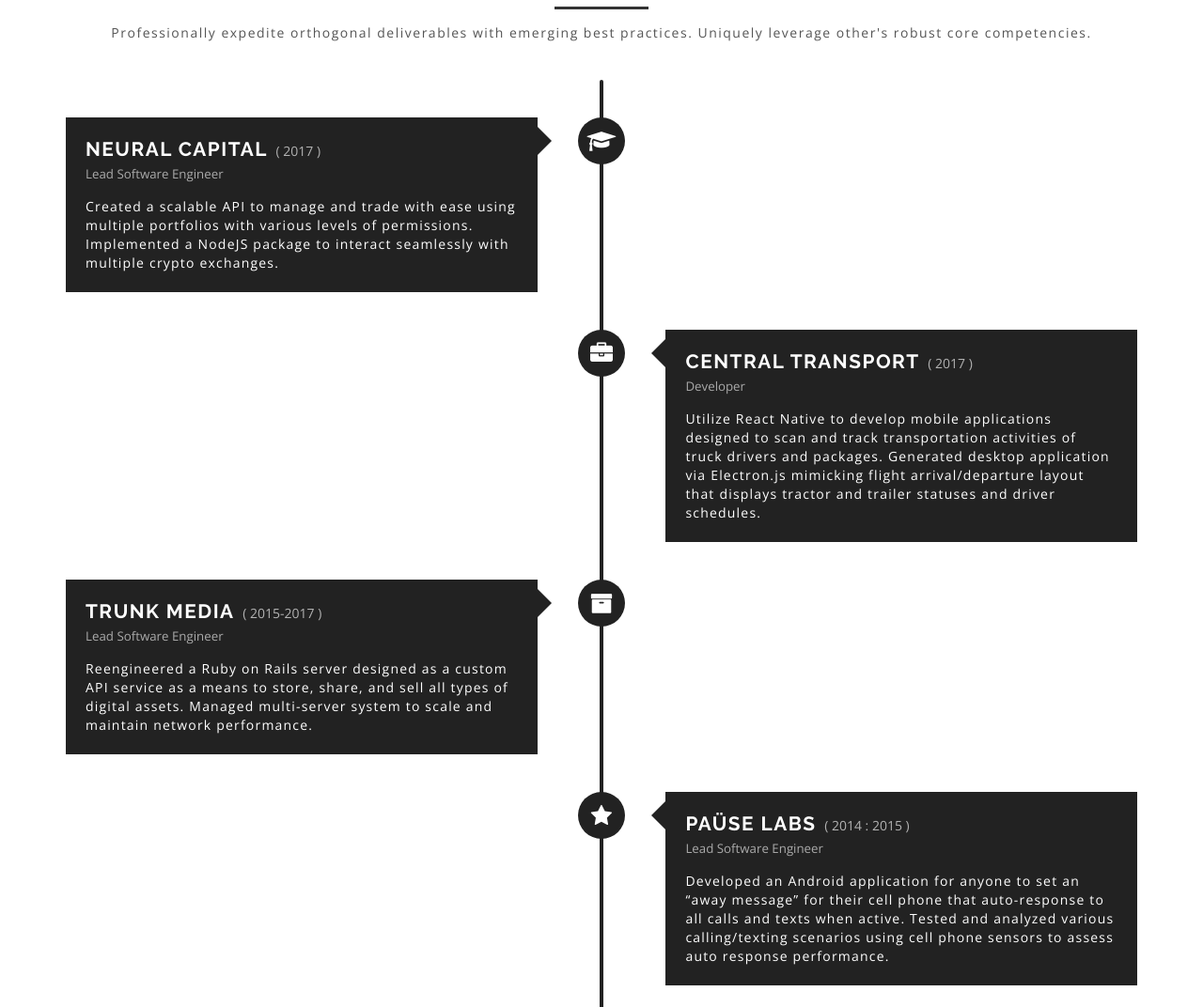
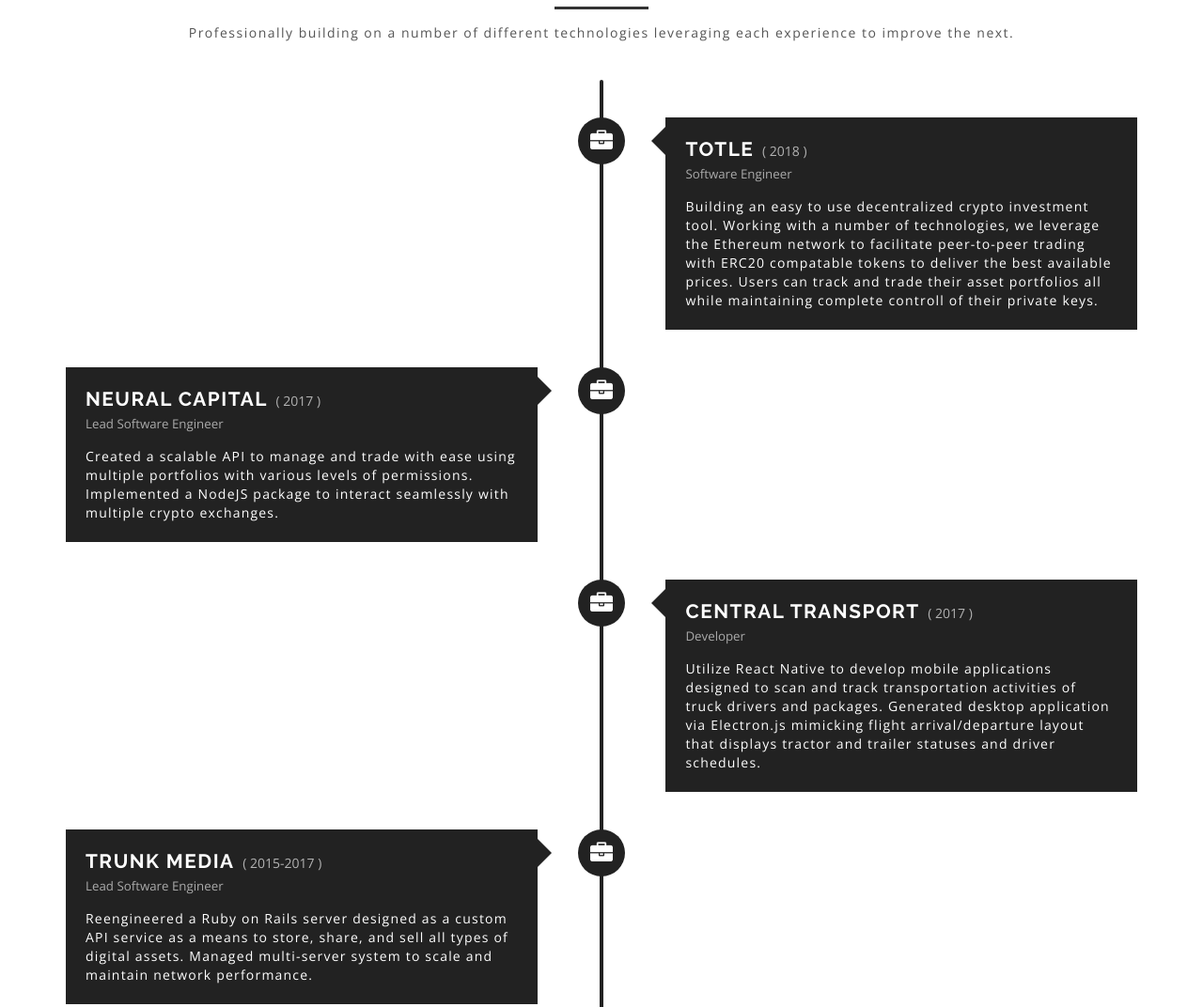
Before and after one commit to passabilities/site, a plain HTML site: page index.html in a window 1280 px wide. Shown: the part 2869-3941 px from the top of the page at 94% size. Drawn offline with nearby package versions, Linux system fonts and the light colour scheme; some packages are replaced by stand-ins of ours.

Commit message:
Add Totle.

```diff
--- a/index.html
+++ b/index.html
@@ -217,7 +217,7 @@
         <div class="title">
           <h2 class="h2">technical skills</h2>
           <div class="heading-line"></div>
-          <p class="title">Authoritatively foster bricks-and-clicks networks rather than superior architectures. Compellingly mesh frictionless imperatives vis-a-vis emerging.</p>
+          <p class="title">I'm an auto-didact software engineer with a vast knowledge of a varity of languages.</p>
         </div>
         <!-- Start main skills -->
         <div class="skills-wrapper row">
@@ -301,14 +301,26 @@
         <div class="title wow fadeIn" data-wow-duration="0.5s" data-wow-offset="200">
           <h2 class="h2">work experiences</h2>
           <div class="heading-line"></div>
-          <p class="main-para">Professionally expedite orthogonal deliverables with emerging best practices. Uniquely leverage other's robust core competencies.</p>
+          <p class="main-para">Professionally building on a number of different technologies leveraging each experience to improve the next.</p>
         </div>
         <!-- start timeline -->
         <div class="timeline wow fadeIn" data-wow-duration="0.5s" data-wow-offset="200">
           <!-- Event No. 1 -->
+          <div class="timeline-block clearfix wow fadeInRight" data-wow-duration="0.5s" data-wow-offset="200">
+            <div class="icon">
+              <i class="fa fa-briefcase"></i>
+            </div>
+            <div class="content right round-corners">
+              <a href="https://totle.com"><h3>Totle</h3></a>
+              <span class="duration">( 2018 )</span>
+              <span class="job-title">software engineer</span>
+              <p>Building an easy to use decentralized crypto investment tool. Working with a number of technologies, we leverage the Ethereum network to facilitate peer-to-peer trading with ERC20 compatable tokens to deliver the best available prices. Users can track and trade their asset portfolios all while maintaining complete controll of their private keys.</p>
+            </div>
+          </div>
+          <!-- Event No. 1 -->
           <div class="timeline-block clearfix wow fadeInLeft" data-wow-duration="0.5s" data-wow-offset="200">
             <div class="icon">
-              <i class="fa fa-graduation-cap"></i>
+              <i class="fa fa-briefcase"></i>
             </div>
             <div class="content left round-corners">
               <h3>Neural Capital</h3>
@@ -332,7 +344,7 @@
           <!-- Event No. 3 -->
           <div class="timeline-block clearfix wow fadeInLeft" data-wow-duration="0.5s" data-wow-offset="200">
             <div class="icon">
-              <i class="fa fa-archive"></i>
+              <i class="fa fa-briefcase"></i>
             </div>
             <div class="content left round-corners">
               <h3>trunk media</h3>
@@ -344,7 +356,7 @@
           <!-- Event No. 4 -->
           <div class="timeline-block clearfix wow fadeInRight" data-wow-duration="0.5s" data-wow-offset="200">
             <div class="icon">
-              <i class="fa fa-star"></i>
+              <i class="fa fa-briefcase"></i>
             </div>
             <div class="content right round-corners">
               <h3>paüse labs</h3>
@@ -356,7 +368,7 @@
           <!-- Event No. 5 -->
           <div class="timeline-block clearfix wow fadeInLeft" data-wow-duration="0.5s" data-wow-offset="200">
             <div class="icon">
-              <i class="fa fa-star"></i>
+              <i class="fa fa-briefcase"></i>
             </div>
             <div class="content left round-corners">
               <h3>puricode</h3>
```
